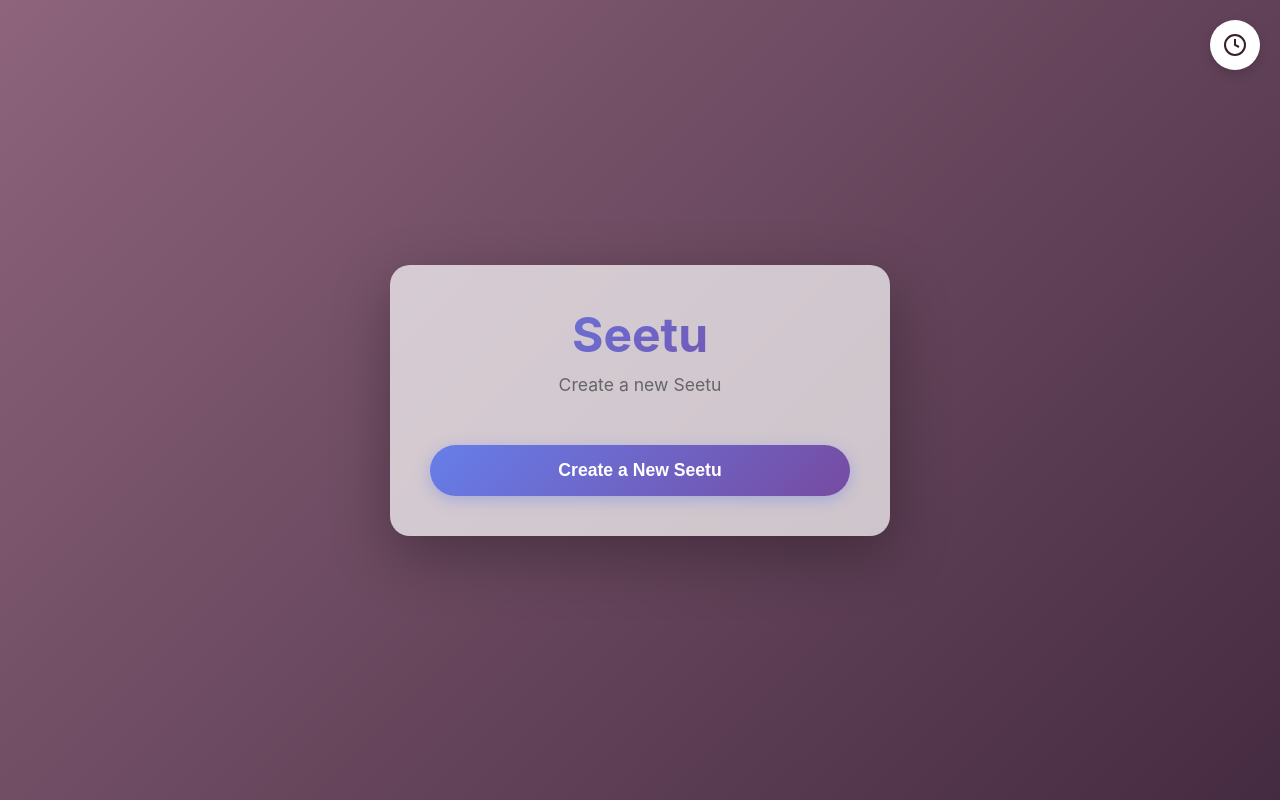
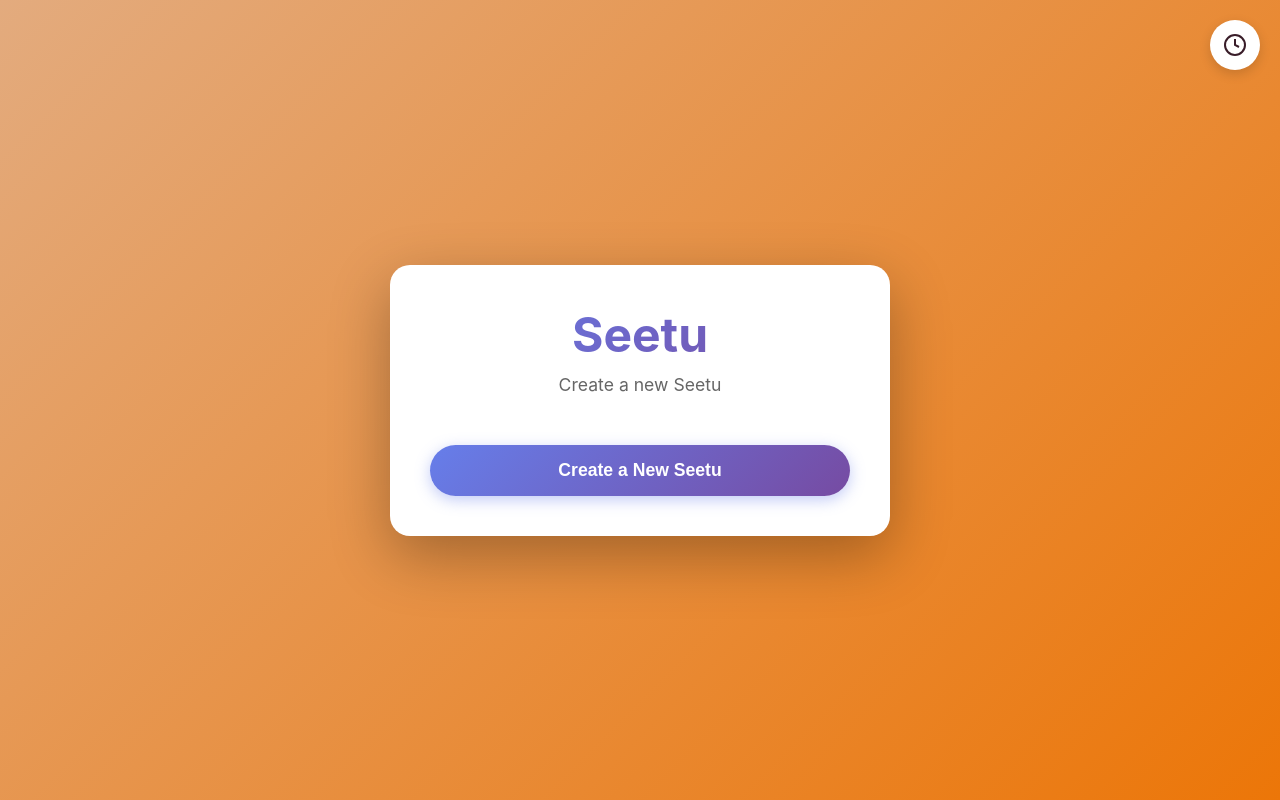
Before and after one commit to zhangel2005/pickseetu, a plain HTML site: page index.html in a window 1280 px wide. Drawn offline with nearby package versions, Linux system fonts and the light colour scheme.

Commit message:
Update style.css

```diff
--- a/style.css
+++ b/style.css
@@ -9,7 +9,7 @@
 
 body {
     font-family: -apple-system, BlinkMacSystemFont, 'Segoe UI', Roboto, Oxygen, Ubuntu, Cantarell, sans-serif;
-    background: linear-gradient(135deg, #8d647b 0%, #452b41 100%);
+    background: linear-gradient(135deg, #e3ab7e 0%, #ec7608 100%);
     min-height: 100vh;
     color: #333;
     overflow-x: hidden;
@@ -60,7 +60,7 @@ body {
 }
 
 .container {
-  background: rgba(255, 255, 255, 0.7); /* semi-transparent white */
+  background: rgba(255, 255, 255, 255); /* semi-transparent white */
   border-radius: 20px;
   padding: 40px;
   box-shadow: 0 20px 60px rgba(0, 0, 0, 0.3);
```
